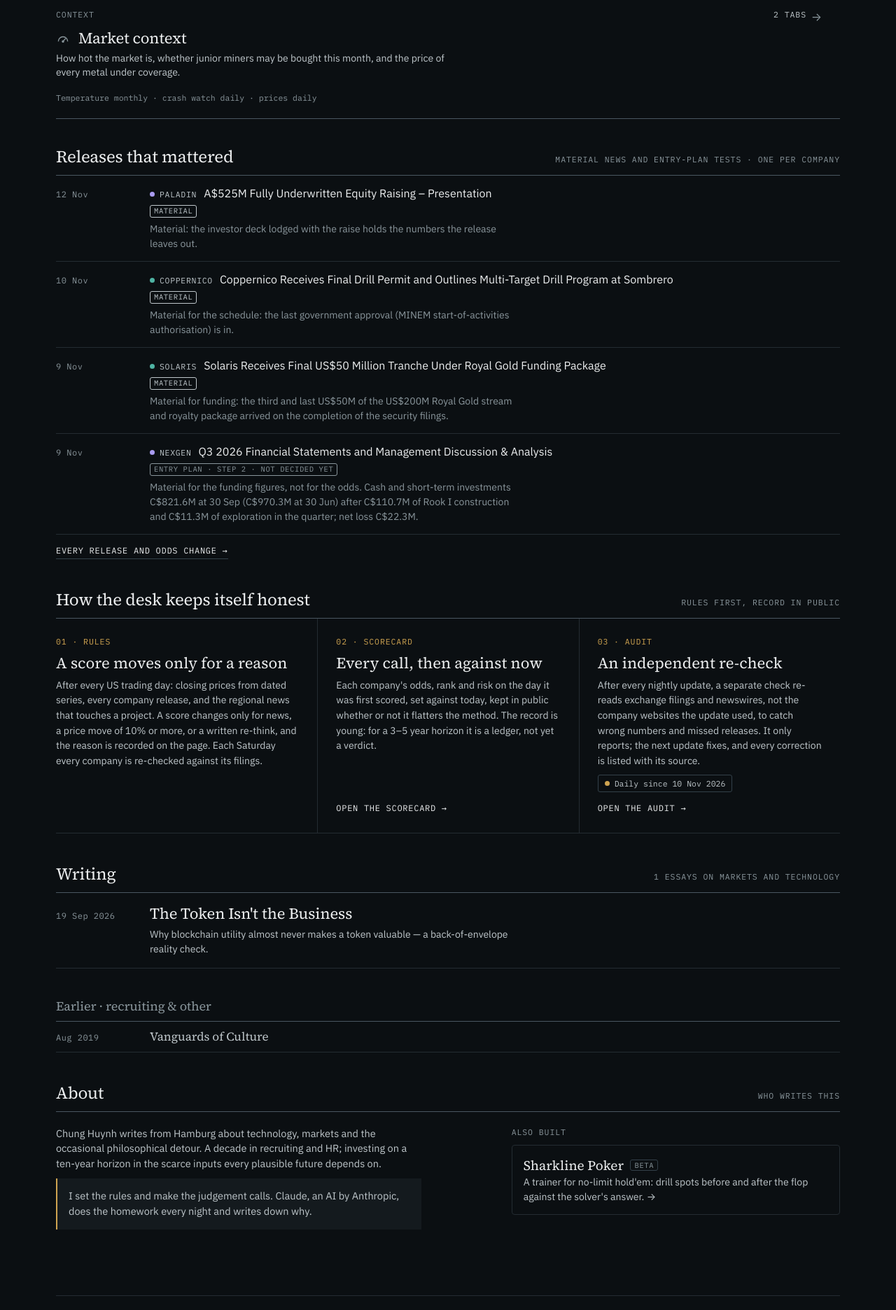
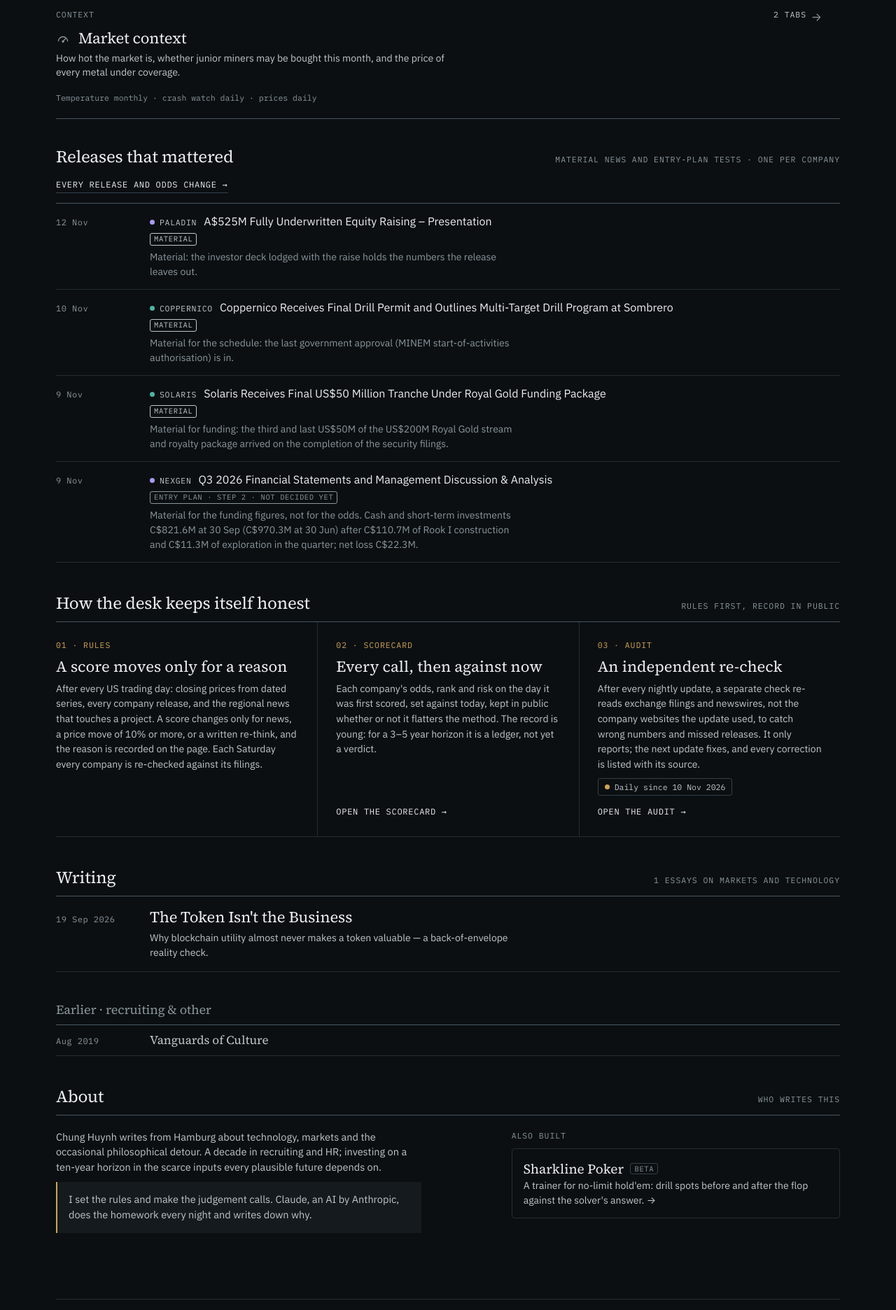
Before and after one commit to Chungwin/chungwin.github.io, a Jekyll site: the page built from index.html, in a window 1280 px wide. Shown: the part 1013-2885 px from the top of the page at 70% size. Built offline with Jekyll 4.4.1, drawn with Linux system fonts in a browser that asks for light colours.

Commit message:
Homepage: move "Every release and odds change" link above the releases list
On a phone the link sat at the end of "Releases that mattered", below four
long items. It now sits right under the section heading.

Co-Authored-By: Claude Opus 5.5 <noreply@anthropic.com>
Claude-Session: https://claude.ai/code/session_01Mu2cuo6wtAGo9UPcjw1Ff6

```diff
--- a/_layouts/home.html
+++ b/_layouts/home.html
@@ -100,12 +100,12 @@ layout: default
 {% if wire.items %}
 <section id="newswire" class="wire">
   <div class="sec"><h3>Releases that mattered</h3><span class="k">Material news and entry-plan tests · one per company</span></div>
+  <a class="wire-all" href="{{ '/equities/news/' | relative_url }}" data-goatcounter-click="home/news" data-goatcounter-title="Home: all news">Every release and odds change →</a>
   <ul class="notes wire">
     {% for it in wire.items %}
     <li><a href="{{ it.u }}" target="_blank" rel="noopener" data-goatcounter-click="home/news-item" data-goatcounter-title="Home: newswire item"><span class="d">{{ it.d | replace: " ", "&nbsp;" }}</span><span class="t"><span class="co"><i style="background:var(--{{ it.c }})"></i>{{ it.co }}</span>{% if it.out %}<span class="out">Report</span>{% endif %}{{ it.t }}</span>{% if it.plan %}<span class="plan pv-{{ it.pv }}">Entry plan · {{ it.plan }}</span>{% elsif it.mat %}<span class="plan pv-mat">Material</span>{% endif %}{% if it.n %}<p class="b">{{ it.n }}</p>{% endif %}</a></li>
     {% endfor %}
   </ul>
-  <a class="wire-all" href="{{ '/equities/news/' | relative_url }}" data-goatcounter-click="home/news" data-goatcounter-title="Home: all news">Every release and odds change →</a>
 </section>
 {% endif %}
 
--- a/assets/css/main.css
+++ b/assets/css/main.css
@@ -142,7 +142,7 @@ a:focus-visible{ outline:2px solid var(--gold); outline-offset:3px; border-radiu
 .notes.wire .plan{ grid-column:2; justify-self:start; display:inline-block; font-family:var(--mono); font-size:10.5px; letter-spacing:.06em; text-transform:uppercase; border:1px solid currentColor; border-radius:3px; padding:0 5px; color:#E3C27A; }
 .notes.wire .plan.pv-red{ color:#E08A7A; } .notes.wire .plan.pv-green{ color:#8FD3C5; } .notes.wire .plan.pv-mid{ color:#E0A060; } .notes.wire .plan.pv-info{ color:var(--mute); }
 @media (max-width:640px){ .notes.wire .plan{ grid-column:1; } }
-.wire-all{ display:inline-block; margin-top:14px; font-family:var(--mono); font-size:12px; letter-spacing:.06em; text-transform:uppercase; color:var(--ink); text-decoration:none; border-bottom:1px solid var(--line2); padding-bottom:2px; }
+.wire-all{ display:inline-block; margin:2px 0 14px; font-family:var(--mono); font-size:12px; letter-spacing:.06em; text-transform:uppercase; color:var(--ink); text-decoration:none; border-bottom:1px solid var(--line2); padding-bottom:2px; }
 .wire-all:hover{ color:var(--gold); border-bottom-color:var(--gold); }
 
 /* ── about (collapsed by default) ─────────────────────── */
```
